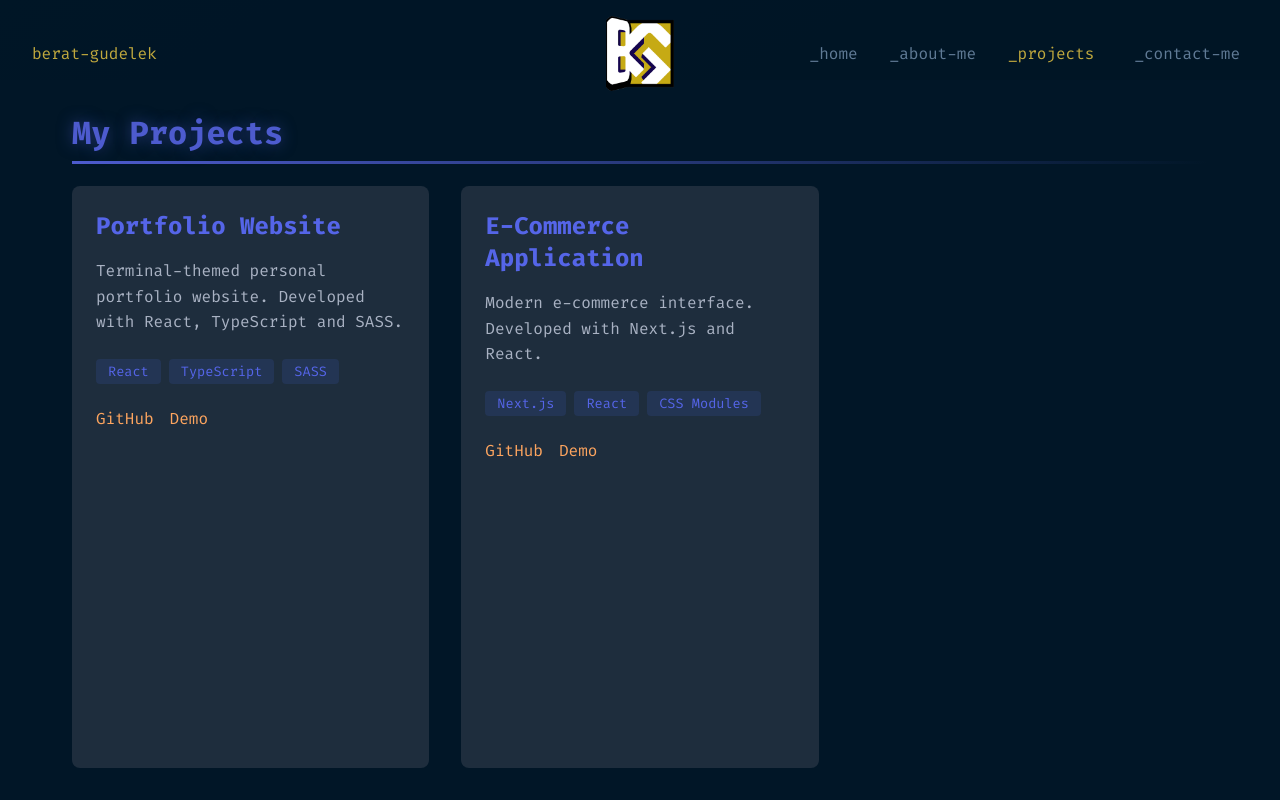
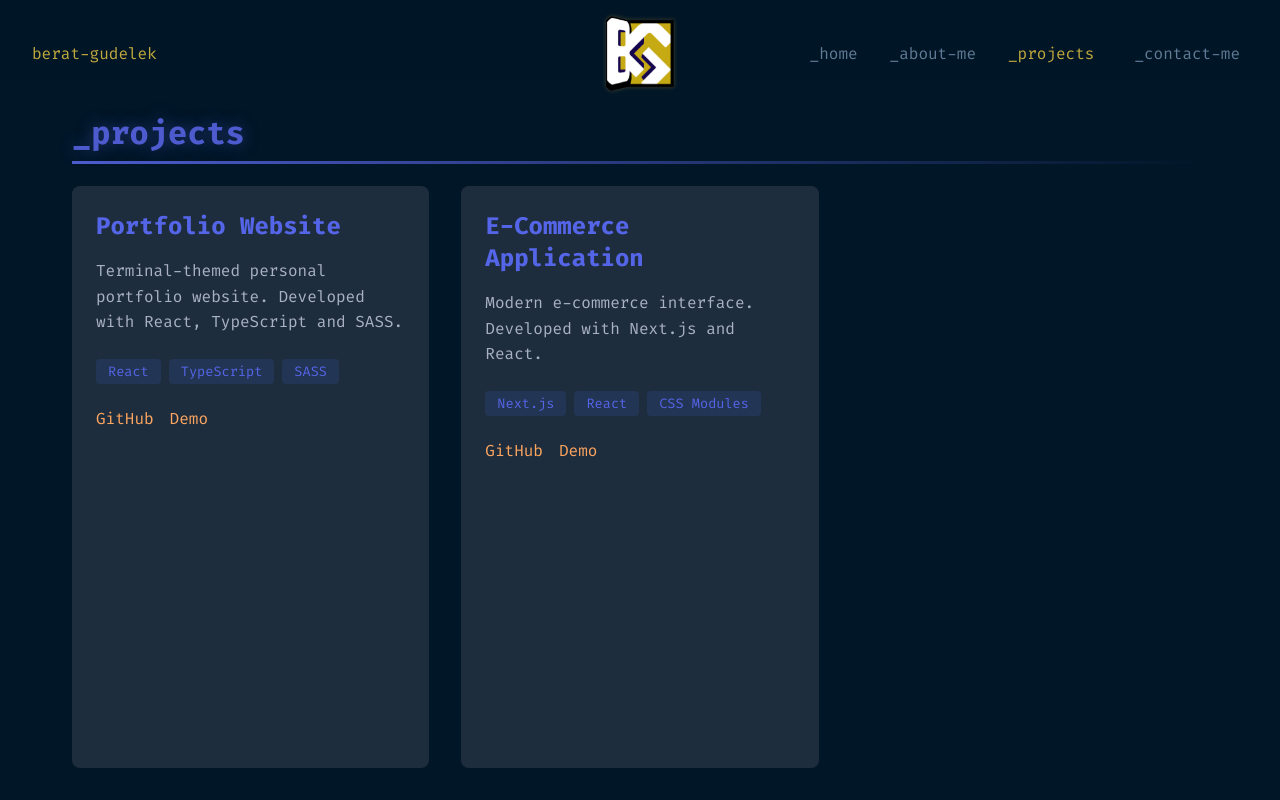
Before and after one commit to beratgdlk/bg-portfolio, a React (Vite) app: page /_projects in a window 1280 px wide. Built offline with nearby package versions, Linux system fonts and the light colour scheme.

Commit message:
logo animation

```diff
--- a/src/components/Navbar/Navbar.scss
+++ b/src/components/Navbar/Navbar.scss
@@ -1,5 +1,44 @@
 @use '../../styles/variables' as *;
 @use '../../styles/mixins' as *;
+
+@keyframes logoGlow {
+  0% {
+    filter: drop-shadow(0 0 2px rgba(192, 169, 62, 0.3));
+    transform: scale(1);
+  }
+  50% {
+    filter: drop-shadow(0 0 8px rgba(192, 169, 62, 0.6));
+    transform: scale(1.05);
+  }
+  100% {
+    filter: drop-shadow(0 0 2px rgba(192, 169, 62, 0.3));
+    transform: scale(1);
+  }
+}
+
+@keyframes logoPulse {
+  0% {
+    opacity: 0.9;
+    transform: scale(1);
+  }
+  50% {
+    opacity: 1;
+    transform: scale(1.05);
+  }
+  100% {
+    opacity: 0.9;
+    transform: scale(1);
+  }
+}
+
+@keyframes logoRotate {
+  0% {
+    transform: rotateY(0deg);
+  }
+  100% {
+    transform: rotateY(360deg);
+  }
+}
 
 .navbar {
   display: grid;
@@ -22,13 +61,21 @@
     display: flex;
     justify-content: center;
     padding: 0 2rem;
+    perspective: 1000px;
 
     .navbar__logo {
       width: 150px;
       height: 75px;
       object-fit: contain;
+      transition: all 0.5s ease;
+      animation: logoGlow 3s infinite ease-in-out;
+
+      &:hover {
+        animation: logoRotate 1.5s ease-in-out;
+        cursor: pointer;
+        filter: drop-shadow(0 0 10px rgba(192, 169, 62, 0.8));
+      }
     }
-
   }
 
   &__hamburger {
@@ -118,9 +165,8 @@
       .navbar__logo {
         width: 80px;
         height: 80px;
+        animation: logoPulse 3s infinite ease-in-out;
       }
-
-
     }
   }
 }
--- a/src/components/Navbar/Navbar.tsx
+++ b/src/components/Navbar/Navbar.tsx
@@ -1,13 +1,21 @@
 import React, { useState } from 'react';
-import { Link, useLocation } from 'react-router-dom';
+import { Link, useLocation, useNavigate } from 'react-router-dom';
 import './Navbar.scss';
 
 const Navbar: React.FC = () => {
   const [isMenuOpen, setIsMenuOpen] = useState(false);
   const location = useLocation();
+  const navigate = useNavigate();
 
   const toggleMenu = () => {
     setIsMenuOpen(!isMenuOpen);
+  };
+
+  const handleLogoClick = () => {
+    navigate('/');
+    if (isMenuOpen) {
+      setIsMenuOpen(false);
+    }
   };
 
   return (
@@ -17,7 +25,12 @@ const Navbar: React.FC = () => {
       </div>
 
       <div className="navbar__center">
-        <img src="/assets/images/bg-logo.png" alt="logo" className="navbar__logo" />
+        <img
+          src="/assets/images/bg-logo.png"
+          alt="logo"
+          className="navbar__logo"
+          onClick={handleLogoClick}
+        />
       </div>
 
       <button className="navbar__hamburger" onClick={toggleMenu}>
--- a/src/pages/AboutMe.tsx
+++ b/src/pages/AboutMe.tsx
@@ -127,7 +127,7 @@ const AboutMe: React.FC = () => {
       <Navbar />
       <div className="about-container">
         <div className={`about-me-container ${isVisible ? 'visible' : ''}`}>
-          <h1>About Me</h1>
+          <h1>_about-me</h1>
 
           <div className="about-content" ref={contentRef}>
             <div className="terminal-text">
--- a/src/pages/ContactMe.tsx
+++ b/src/pages/ContactMe.tsx
@@ -12,7 +12,7 @@ const ContactMe: React.FC = () => {
       <Navbar />
       <div className="contact-container">
         <div className="contact-content">
-          <h1>Contact</h1>
+          <h1>_contact-me</h1>
 
           <div className="contact-sections centered">
             <div className="contact-info">
--- a/src/pages/Projects.tsx
+++ b/src/pages/Projects.tsx
@@ -8,7 +8,7 @@ const Projects: React.FC = () => {
       <Navbar />
       <div className="projects-container">
         <div className="projects-content">
-          <h1>My Projects</h1>
+          <h1>_projects</h1>
 
           <div className="project-grid">
             <div className="project-card">
```
